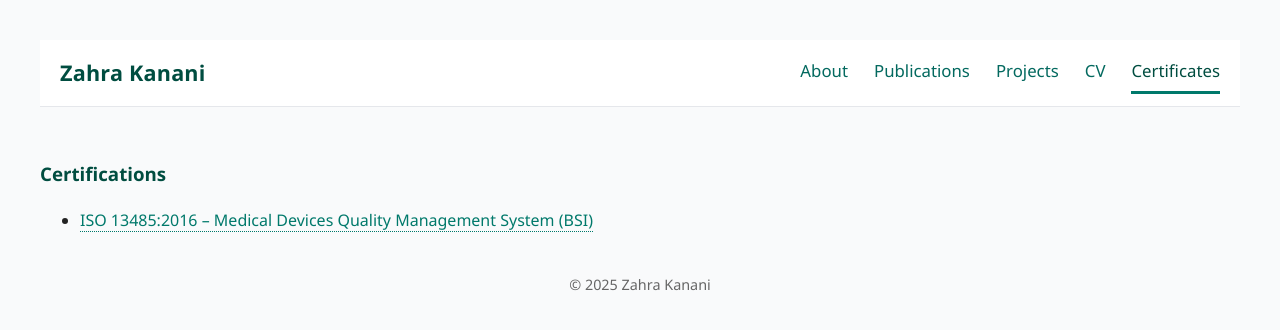
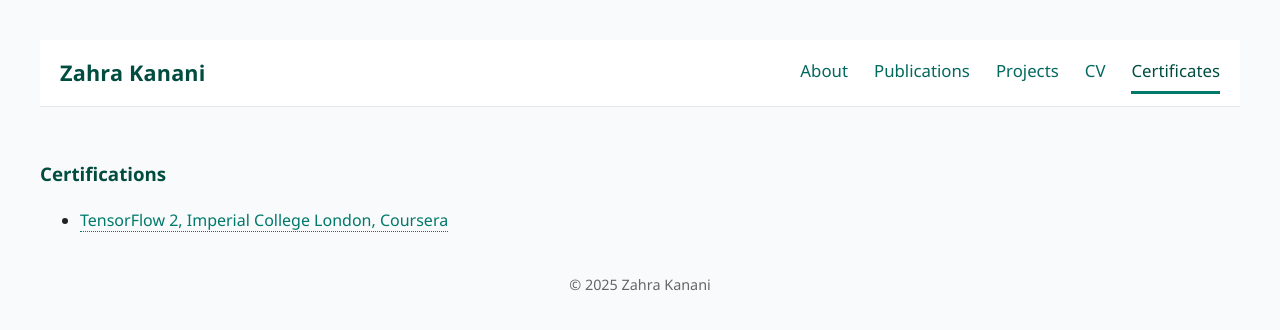
Before and after one commit to zahra-kanani/zahra-kanani.github.io, a Jekyll site: the page built from certificates.md, in a window 1280 px wide. Shown: the top 330 px of the page. Built offline with Jekyll 4.4.1, drawn with Linux system fonts in a browser that asks for light colours.

Commit message:
Update certificates.md

```diff
--- a/certificates.md
+++ b/certificates.md
@@ -6,4 +6,4 @@ title: Certificates
 
 ### Certifications
 
-- [ISO 13485:2016 – Medical Devices Quality Management System (BSI)](https://www.coursera.org/account/accomplishments/verify/53PUGFTC7GN2?utm_source=link&utm_medium=certificate&utm_content=cert_image&utm_campaign=sharing_cta&utm_product=course)
+- [TensorFlow 2, Imperial College London, Coursera](https://www.coursera.org/account/accomplishments/verify/53PUGFTC7GN2?utm_source=link&utm_medium=certificate&utm_content=cert_image&utm_campaign=sharing_cta&utm_product=course)
```
